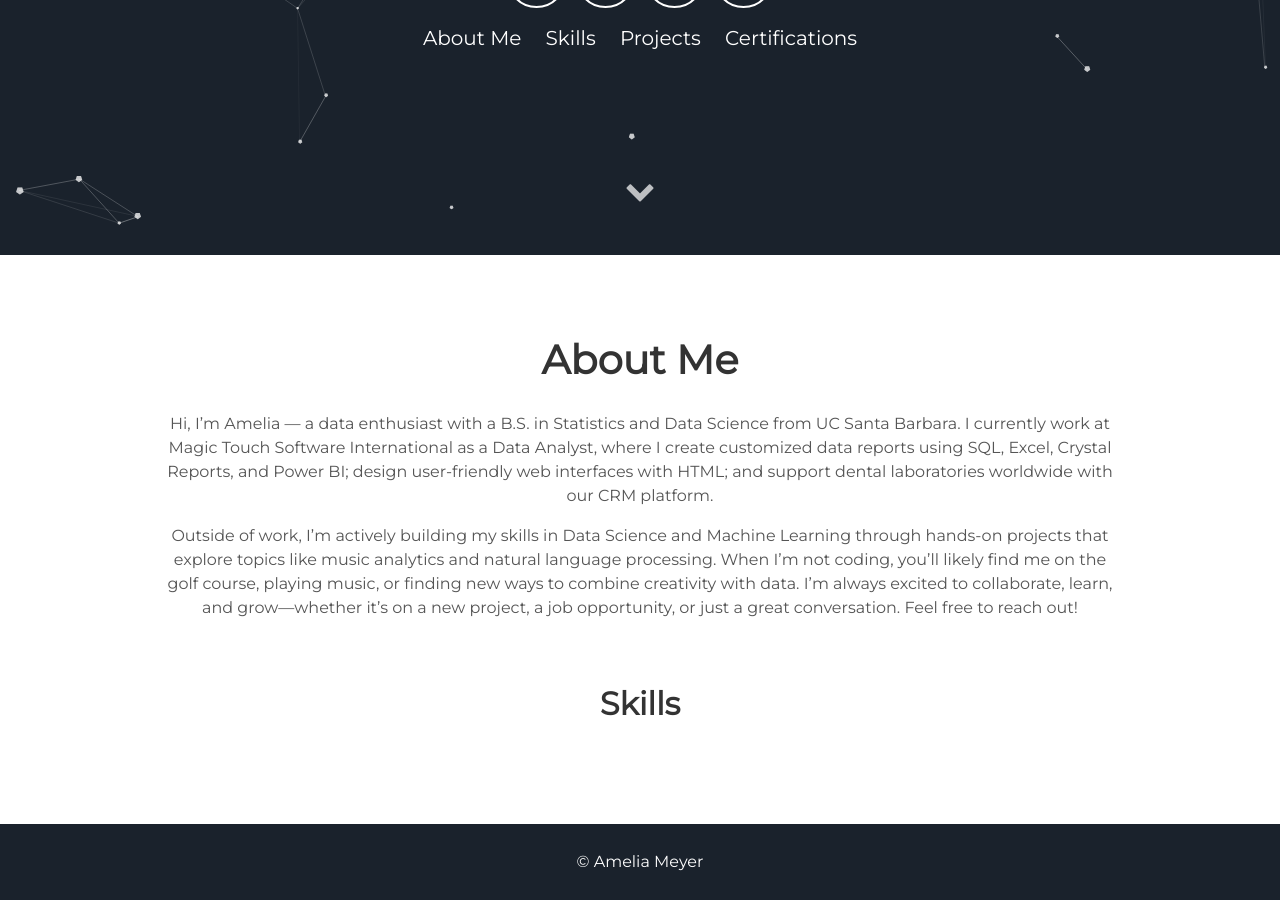
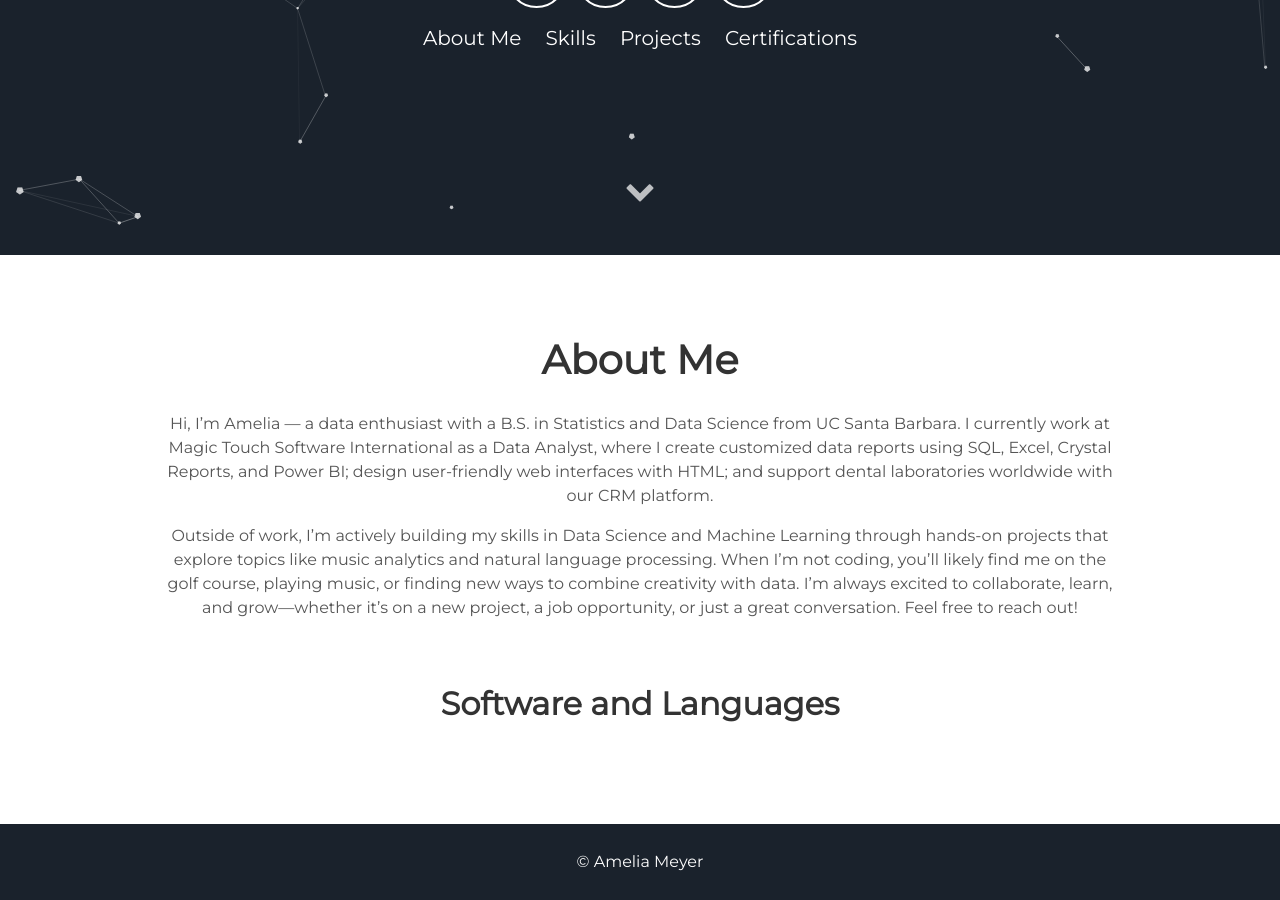
Before and after one commit to ameliameyer/home_, a Jekyll site: the page built from index.html, in a window 1280 px wide and 900 px high, scrolled down 645 px. Built offline with Jekyll 4.4.1, drawn with Linux system fonts in a browser that asks for light colours.

Commit message:
Update skills.html
Update title

```diff
--- a/_includes/skills.html
+++ b/_includes/skills.html
@@ -1,5 +1,5 @@
 <div class="user-details">
-  <h2>Skills</h2>
+  <h2>Software and Languages</h2>
   <ul class="skills">
     <p>
       <!-- PYTHON -- >
```
